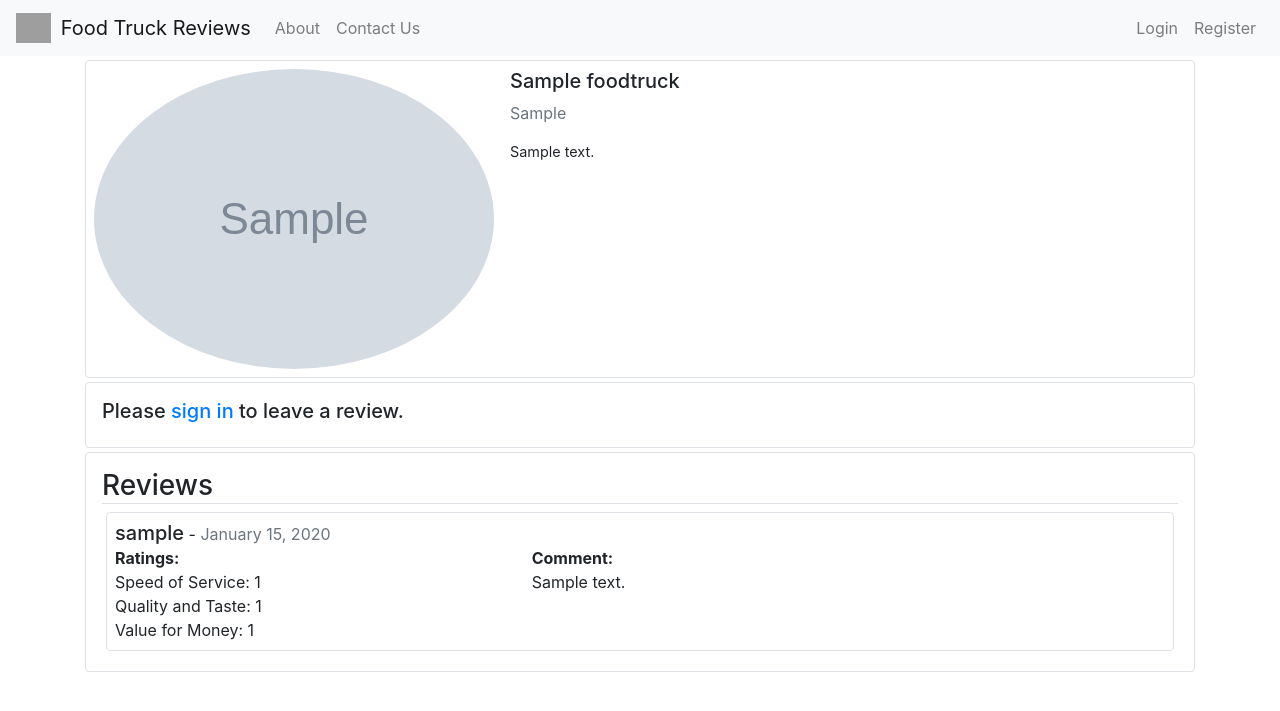
After one commit to fourmattunderscore/foodtruckreviews, a Django app: page /truck/1/ in a window 1280 px wide. The commit adds this page. Shown: the top 711 px of the page. Run offline with Django 3.2, Linux system fonts and the light colour scheme; tables that the repository leaves empty hold one stand-in row (values such as "Sample post"); grey boxes marked "Sample" are stand-in pictures; some libraries are stand-ins or nearby versions; grey boxes are pictures that could not be loaded.

Commit message:
Added truck review system

```diff
--- /dev/null
+++ b/assets/css/main.css
@@ -0,0 +1,7 @@
+#reviewGrid {
+  display: -ms-grid;
+  display: grid;
+      grid-template-areas: 'reviewStats reviewComment reviewComment';
+  margin: 0 auto;
+}
+/*# sourceMappingURL=main.css.map */
--- /dev/null
+++ b/assets/css/main.scss
@@ -0,0 +1 @@
+@import "./scss/reviewGrid"
--- /dev/null
+++ b/assets/css/scss/_reviewGrid.scss
@@ -0,0 +1,6 @@
+#reviewGrid {
+    display: grid;
+    grid-template-areas:
+        'reviewStats reviewComment reviewComment';
+    margin: 0 auto;
+}
--- a/truckReviews/admin.py
+++ b/truckReviews/admin.py
@@ -1,5 +1,5 @@
 from django.contrib import admin
-from .models import FoodTrucks, Review
+from .models import FoodTruck, Review
 
-admin.site.register(FoodTrucks)
+admin.site.register(FoodTruck)
 admin.site.register(Review)
--- /dev/null
+++ b/truckReviews/forms.py
@@ -0,0 +1,31 @@
+from django import forms
+from .models import Review
+from django.utils.translation import ugettext_lazy as _
+
+class ReviewForm(forms.ModelForm):
+    def __init__(self, **kwargs):
+        super().__init__(**kwargs)
+        for field in self.fields.values():
+            if not field.widget.is_hidden:
+                field.widget.attrs.setdefault("class", "form-control")
+
+    class Meta:
+        model = Review
+        ordering = ['-posted_at']
+        fields = ('speed_of_service', 'quality_and_taste', 'value_for_money', 'comment')
+        exclude = ("uuid", "user", "food_truck", "posted_at")
+        labels = {
+            'speed_of_service': _('Speed Of Service'),
+            'quality_and_taste': _('Quality And Taste'),
+            'value_for_money': _('Value For Money')
+        }
+        error_messages = {
+            'comment': {
+                'max_length': _('This comment is too long, maximum length is 128 characters.')
+            }
+        }
+        widgets = {
+            'comment': forms.Textarea(attrs={'rows': 2})
+        }
+
+#label='Speed Of Service', widget=forms.Select(choices=intChoice)
--- /dev/null
+++ b/truckReviews/templates/truckReviews/createTruckReview.html
@@ -0,0 +1,70 @@
+{% extends "truckReviews/base.html" %}
+{% load crispy_forms_tags %}
+{% block content %}
+    <!--Truck Info-->
+    <div class="media border p-2 rounded mt-1">
+        <img src="{{ object.avatar_url }}" alt="{{ object.avatar_alt_text }}" class="align-self-center mr-3 rounded-circle">
+        <div class="media-body">
+            <h5 class="mt-0">{{ object.name }}</h5>
+            <p class="text-muted">{{ object.category }}</p>
+            <p class="mb-0" style="font-size: 0.9rem;">{{ object.bio }}</p>
+        </div>
+    </div>
+
+    <!--Review Form-->
+    {% if user.is_authenticated %}
+    <div class="content-section border rounded p-3 mt-1 mb-1">
+        <form method="POST">
+            {% csrf_token %}
+            <fieldset class="form-group">
+                <legend class="border-bottom mb-4 d-flex justify-content-between">
+                    Review for {{ object.name }}
+                    <small class="text-muted" style="font-size: 0.8rem;">
+                        * = Required
+                    </small>
+                </legend>
+                {{ form|crispy }}
+            </fieldset>
+            <div class="form-group">
+                <button class="btn btn-info" type="Submit">Post Review</button>
+            </div>
+        </form>
+    </div>
+    {% else %}
+    <div class="content-section border rounded p-3 mt-1 mb-1">
+        <h5>Please <a href="{% url 'user-login' %}">sign in</a> to leave a review.</h5>
+    </div>
+    {% endif %}
+
+    <!--Review List-->
+    {% if object_list %}
+        <div class="content-section border rounded p-3 mt-1 mb-1">
+            <h3 class="border-bottom">Reviews</h3>
+            {% for review in object_list %}
+                <div class="media border rounded m-1">
+                    <div class="media-body p-2">
+                        <span class="h5 mt-0">{{ review.user.username }}</span>
+                        <span>-</span>
+                        <span class="text-muted">{{ review.posted_at|date:'F d, Y' }}</span>
+                        <div id="reviewGrid">
+                            <div id="reviewStats">
+                                <strong>Ratings:</strong>
+                                <br />
+                                Speed of Service: {{ review.speed_of_service }} <br />
+                                Quality and Taste: {{ review.quality_and_taste }} <br />
+                                Value for Money: {{ review.value_for_money }} <br />
+                            </div>
+                            <div id="reviewComment">
+                            {% if review.comment %}
+                                <strong>Comment:</strong>
+                                <br />
+                                {{ review.comment }}
+                            {% endif %}
+                            </div>
+                        </div>
+                    </div>
+                </div>
+            {% endfor %}
+        </div>
+    {% endif %}
+{% endblock content %}
--- a/truckReviews/templates/truckReviews/include/imports.html
+++ b/truckReviews/templates/truckReviews/include/imports.html
@@ -1,3 +1,7 @@
+{% load static %}
+<!--Custom CSS-->
+<link rel="stylesheet" type="text/css" href="{% static 'css/main.css' %}" />
+
 <!--Bootstrap CSS-->
 <link rel="stylesheet" href="https://stackpath.bootstrapcdn.com/bootstrap/4.5.0/css/bootstrap.min.css" integrity="sha384-9aIt2nRpC12Uk9gS9baDl411NQApFmC26EwAOH8WgZl5MYYxFfc+NcPb1dKGj7Sk" crossorigin="anonymous">
 
--- a/truckReviews/templates/truckReviews/landing.html
+++ b/truckReviews/templates/truckReviews/landing.html
@@ -3,12 +3,12 @@
     <div class="d-flex flex-row flex-wrap justify-content-around">
         {% for truck in trucks %}
             <div class="card mb-2 mt-2" style="width: 20rem;">
-                <img src=" {{ truck.coverPhotoSRC }}" alt="" class="card-img-top">
+                <img src="{{ truck.cover_photo_url }}" alt="{{ truck.cover_photo_alt_text }}" class="card-img-top">
                 <div class="card-body">
                     <h5 class="card-title"> {{ truck.name }}</h5>
                     <h6 class="card-text text-muted">{{ truck.category }}</h6>
                     <p class="card-text" style="font-size: 0.8rem;"> {{ truck.bio }}</p>
-                    <a href="#" class="btn btn-outline-info align-self-end">View</a>
+                    <a href="{% url 'truck-review' truck.truck %}" class="btn btn-outline-info">View Truck</a>
                 </div>
             </div>
         {% endfor %}
--- /dev/null
+++ b/truckReviews/templates/truckReviews/truckReviewDetail.html
@@ -0,0 +1,6 @@
+{% extends "truckReviews/base.html" %}
+{% block content %}
+    {% for review in reviews %}
+        review
+    {% endfor %}
+{% endblock content %}
--- a/truckReviews/urls.py
+++ b/truckReviews/urls.py
@@ -1,7 +1,12 @@
 from django.urls import path
 from . import views
+from .views import About, TruckListView, FoodTruckDetailReviewListCreateView, update #TruckCreateReviewView, TruckReviewListView
 
 urlpatterns = [
-    path('', views.home, name='reviews-home'),
-    path('about/', views.about, name='reviews-about'),
+    path('', TruckListView.as_view(), name='reviews-home'),
+    path('truck/<int:pk>/', FoodTruckDetailReviewListCreateView.as_view(), name='truck-review'),
+    #path('truck/<int:pk>/', TruckReviewListView.as_view(), name='truck-review-list'),
+    #path('truck/review/new/<int:pk>/', TruckCreateReviewView.as_view(), name='create-truck-review'),
+    path('about/', About.as_view(), name='reviews-about'),
+    path('updateAPI/', update, name='update-api')
 ]
--- a/truckReviews/views.py
+++ b/truckReviews/views.py
@@ -1,11 +1,148 @@
-from django.shortcuts import render
-from .models import FoodTrucks
+from django.shortcuts import render, redirect
+from django.views import generic
+from .models import FoodTruck, Review
+from .forms import ReviewForm
+import typing as t
 
-def home(request):
-    context = {
-        'trucks': FoodTrucks.objects.all().order_by('name')
-    }
-    return render(request, 'truckReviews/landing.html', context)
+if t.TYPE_CHECKING:
+    from django.http import HttpRequest, HttpResponse
+    from django.contrib.auth.models import AbstractUser
 
-def about(request):
-    return render(request, 'truckReviews/about.html')
+    class AuthenticatedRequest(HttpRequest):
+        user: AbstractUser = ...
+
+class TruckListView(generic.ListView):
+    model = FoodTruck
+    template_name = 'truckReviews/landing.html' # <app>/<model>_<viewtype>.html <-- Base Django Convention
+    context_object_name = 'trucks' # object_list <-- Base Django Convention
+    ordering = 'name'
+
+#class TruckCreateReviewView(generic.CreateView):
+#    model = Review
+#    template_name = 'truckReviews/createTruckReview.html'
+#    fields = ['speedOfService', 'qualityAndTaste', 'valueForMoney', 'comment']
+#
+#    def form_valid(self, form):
+#        form.instance.author = self.request.user
+#        return super().form_valid(form)
+#-------------------------------------------------------
+
+    #def get_queryset(self):
+    #    self.pk = self.kwargs['pk']
+    #    queryset = super(TruckReviewView, self).get_queryset()
+    #    return queryset
+
+    #def get_context_data(self, **kwargs):
+    #    context = super().get_context_data(**kwargs)
+    #    try:
+    #        item = queryset.get(id=kwargs['pk'])
+    #    except:
+    #        #...
+    #    else:
+    #        context['item'] = item
+    #    finally:
+    #        return context
+
+class FoodTruckDetailReviewListCreateView(
+    generic.list.MultipleObjectMixin, generic.edit.CreateView,
+):
+    template_name = "truckReviews/createTruckReview.html"
+    model = Review
+    list_model = Review
+    context_list_name = "reviews"
+    context_object_name = "foodtruck"
+    detail_model = FoodTruck
+    form_class = ReviewForm
+
+    def get(self, request: "AuthenticatedRequest", *args, **kwargs) -> "HttpResponse":
+        """
+        Combine the work of BaseListView and BaseDetailView
+
+        Combines the get implementation of BaseListView and BaseDetailView, but
+        without the response rendering. Then hands over control to CreateView's
+        method to do the final rendering.
+
+        Some functionality is stripped, because we don't need it.
+
+        :param request: The incoming request
+        :return: A response, which can be a redirect
+        """
+        # BaseListView
+        self.object_list = self.get_queryset()
+        # BaseDetailView
+        self.object = self.get_object()
+        context = self.get_context_data(
+            object=self.object, object_list=self.object_list
+        )
+        # CreateView sets self.object to None, but we override form_kwargs, so
+        # we can leave it at a value.
+
+        return self.render_to_response(context=context)
+
+    def get_template_names(self):
+        # Bypass logic in superclasses that we don't need
+        return [self.template_name]
+
+    def get_object(self, queryset=None):
+        # We provide the queryset to superclasses with the other model
+        return super().get_object(queryset=self.detail_model.objects.all())
+
+    def get_queryset(self):
+        # This only gets called by MultipleObjectMixin
+        global pk
+        pk = self.kwargs.get(self.pk_url_kwarg)
+        if pk is None:
+            raise AttributeError(
+                "Unable to filter on food truck: {} is missing in url.".format(
+                    self.pk_url_kwarg
+                )
+            )
+        queryset = self.list_model.objects.filter(food_truck_id=pk)
+        # print(str(queryset.query))
+        return queryset
+
+    def get_context_data(self, **kwargs):
+        if "object" in kwargs:
+            kwargs[self.context_object_name] = kwargs["object"]
+        if "object_list" in kwargs:
+            kwargs[self.context_list_name] = kwargs["object_list"]
+
+        return super().get_context_data(**kwargs)
+
+    def get_form_kwargs(self):
+        # Bypass ModelFormMixin, which passes in self.object as instance if it
+        # is set.
+        return super(generic.edit.ModelFormMixin, self).get_form_kwargs()
+
+    def form_valid(self, form):
+        global pk
+        form.instance.user = self.request.user
+        form.instance.food_truck_id = pk
+        return super().form_valid(form)
+
+#class TruckReviewListView(generic.ListView):
+#    model = Review
+#    template_name = 'truckReviews/truckReviewDetail.html'
+#    context_object_name = 'reviews'
+#    ordering = '-datePosted'
+
+class About(generic.TemplateView):
+    template_name = 'truckReviews/about.html'
+
+import json
+import requests
+from django.http import HttpResponse
+
+def update(request):
+    unfiltered_json = requests.get("https://www.bnefoodtrucks.com.au/api/1/trucks")
+    foodTruck_dictionary = json.loads(unfiltered_json.text)
+    for i in foodTruck_dictionary:
+        i = FoodTruck(
+                    truck=i['truck_id'], name=i['name'], category=i['category'], bio=i['bio'],
+                    avatar_url=i['avatar']['src'], avatar_alt_text=i['avatar']['alt'], avatar_title=i['avatar']['title'],
+                    cover_photo_url=i['cover_photo']['src'], cover_photo_alt_text=i['cover_photo']['alt'], cover_photo_title=i['cover_photo']['title'],
+                    website=i['website'], facebook=i['facebook_url'], instagram=i['instagram_handle'], twitter=i['twitter_handle']
+                    )
+        i.save()
+
+    return HttpResponse("API Imported")
```
Also changed, not shown: truckReviews/models.py (+53 -20 lines), truckReviews/migrations/0006_auto_20200603_2109.py (added), truckReviews/migrations/0007_auto_20200604_0906.py (added), truckReviews/migrations/0008_auto_20200604_0923.py (added), truckReviews/migrations/0009_auto_20200604_1724.py (added), 1 other file.
